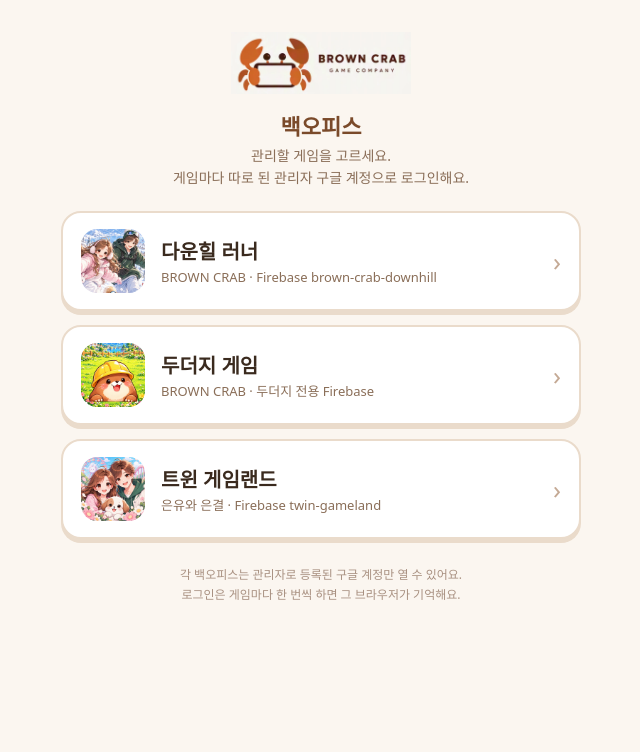
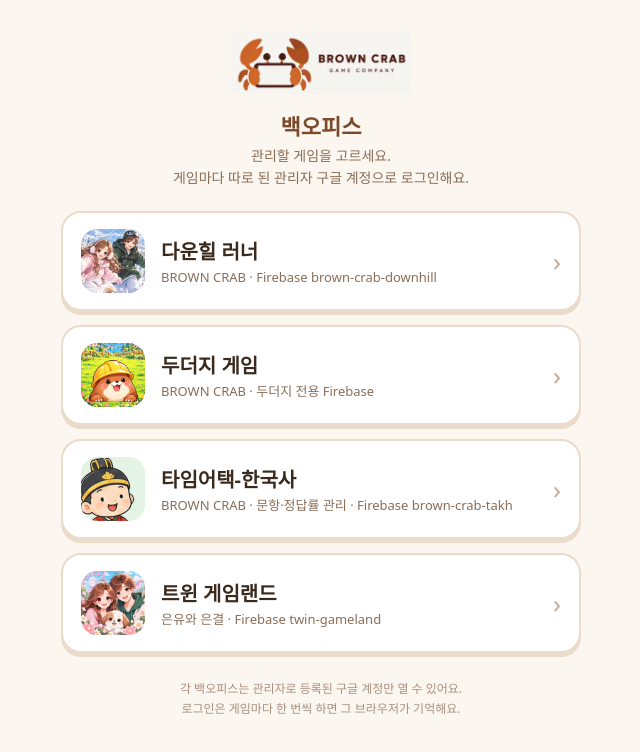
Before and after one commit to sangbiny-creater/brown-crab-site, a plain HTML site: page admin/index.html in a window 1280 px wide. Shown: the whole page, without its empty margins (319-959 px from the left). Drawn offline with Linux system fonts and the light colour scheme.

Commit message:
백오피스 입구: 타임어택-한국사 버튼 추가 (https://takh.brown-crab.com/admin/)
Co-Authored-By: Claude Opus 5.5 <noreply@anthropic.com>

```diff
--- a/admin/index.html
+++ b/admin/index.html
@@ -42,6 +42,7 @@
   const GAMES = [
     { name: '다운힐 러너', icon: 'downhill.png', url: 'https://downhill.brown-crab.com/admin/', note: 'BROWN CRAB · Firebase brown-crab-downhill' },
     { name: '두더지 게임', icon: 'mole.png', url: 'https://sangbiny-creater.github.io/twin-gameland/mole-admin/', note: 'BROWN CRAB · 두더지 전용 Firebase' },
+    { name: '타임어택-한국사', icon: 'takh.png', url: 'https://takh.brown-crab.com/admin/', note: 'BROWN CRAB · 문항·정답률 관리 · Firebase brown-crab-takh' },
     { name: '트윈 게임랜드', icon: 'twin.png', url: 'https://sangbiny-creater.github.io/twin-gameland/admin/', note: '은유와 은결 · Firebase twin-gameland' },
   ];
   document.getElementById('list').innerHTML = GAMES.map((g) => `<a class="game" href="${g.url}"><img src="${g.icon}" alt=""><span><b>${g.name}</b><small>${g.note}</small></span><i>›</i></a>`).join('');
```
Also changed, not shown: admin/takh.png (added).
